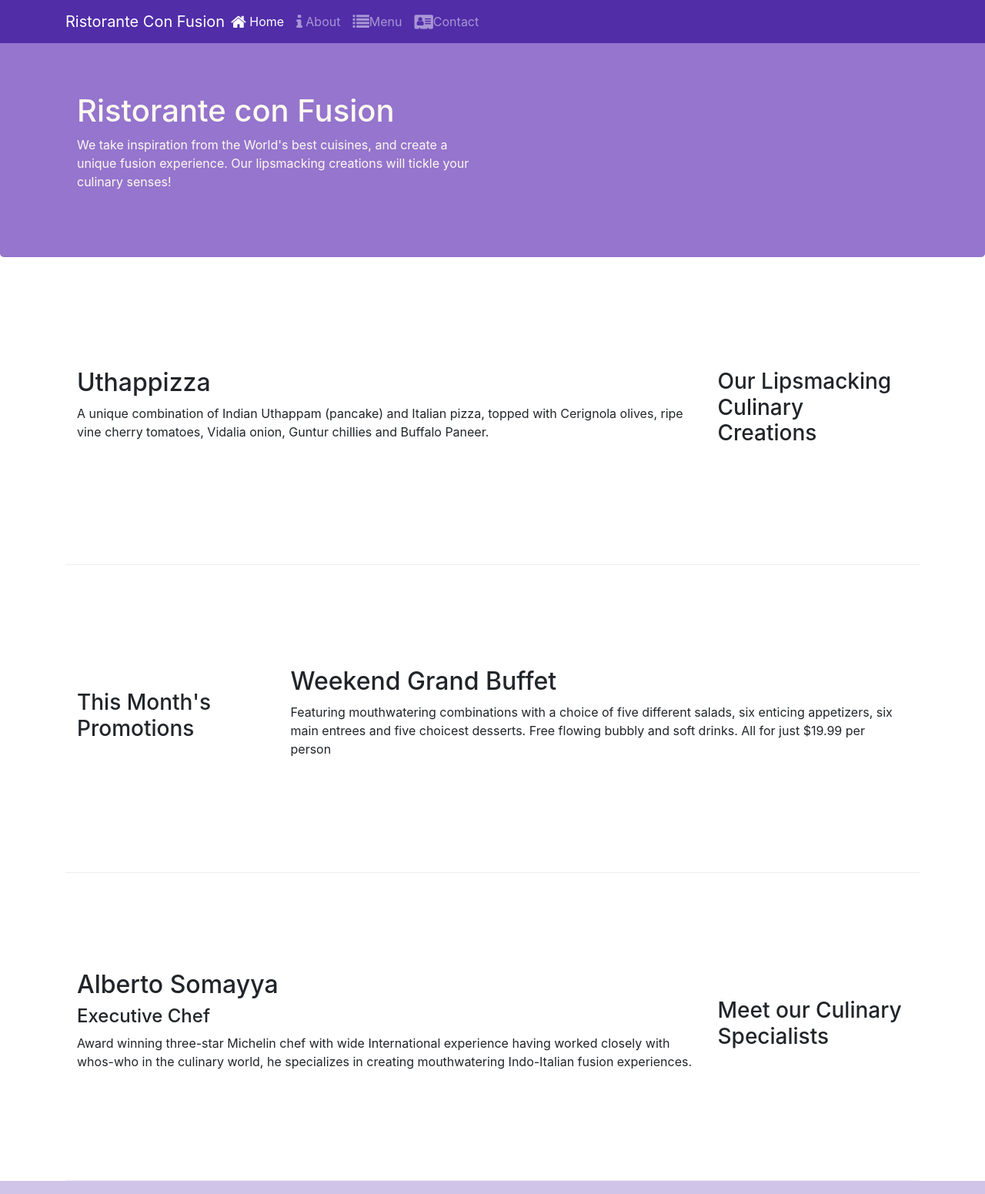
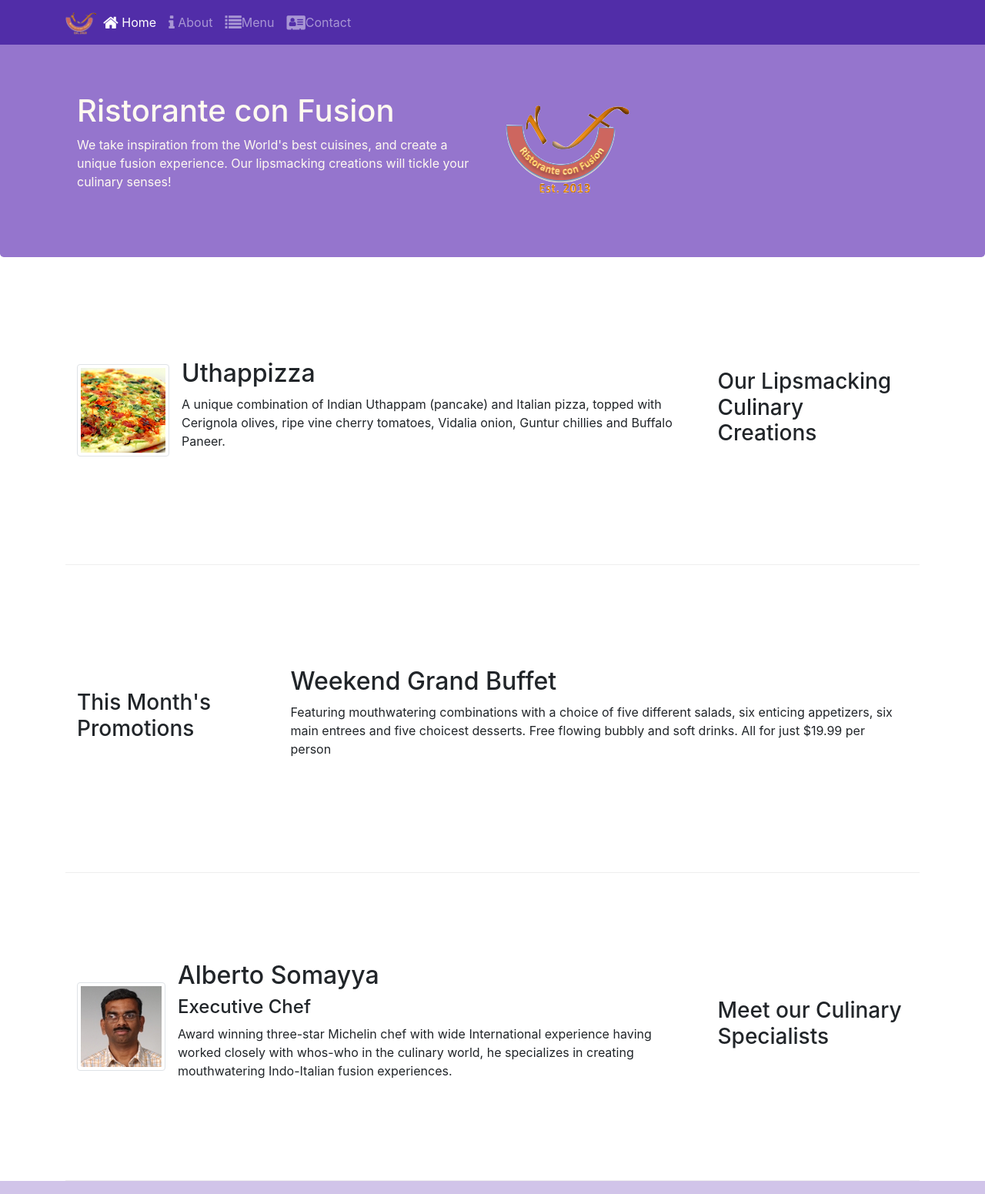
Before and after one commit to ginnyyadav/conFusion, a website: page index.html in a window 1280 px wide. Shown: the top 1551 px of the page at 77% size. Drawn offline with nearby package versions, Linux system fonts and the light colour scheme.

Commit message:
Images and Media

```diff
--- a/index.html
+++ b/index.html
@@ -11,7 +11,7 @@
   <link rel="stylesheet" href="node_modules/bootstrap/dist/css/bootstrap.min.css" />
   <link rel="stylesheet" href="node_modules/font-awesome/css/font-awesome.min.css" />
   <link rel="stylesheet" href="node_modules/bootstrap-social/bootstrap-social.css" />
-  <link rel="stylesheet" href="css/styles.css"/>
+  <link rel="stylesheet" href="css/styles.css" />
   <title>Ristorante Con Fusion</title>
 </head>
 
@@ -21,13 +21,15 @@
       <button class="navbar-toggler" type="button" data-toggle="collapse" data-target="#Navbar">
         <span class="navbar-toggler-icon"></span>
       </button>
-      <a class="navbar-brand mr-auto" href="#">Ristorante Con Fusion</a>
+      <a class="navbar-brand mr-auto" href="#"><img src="img/logo.png" height="30" width="41"></a>
       <div class="collapse navbar-collapse" id="Navbar">
         <ul class="navbar-nav mr-auto">
           <li class="nav-item active"><a class="nav-link" href="#"><span class="fa fa-home fa-lg"></span> Home</a></li>
-          <li class="nav-item"><a class="nav-link" href="aboutus.html"><span class="fa fa-info fa-lg"></span> About</a></li>
+          <li class="nav-item"><a class="nav-link" href="aboutus.html"><span class="fa fa-info fa-lg"></span> About</a>
+          </li>
           <li class="nav-item"><a class="nav-link" href="#"><span class="fa fa-list fa-lg"></span>Menu</a></li>
-          <li class="nav-item"><a class="nav-link" href="contactus.html"><span class="fa fa-address-card fa-lg"></span>Contact</a></li>
+          <li class="nav-item"><a class="nav-link" href="contactus.html"><span
+                class="fa fa-address-card fa-lg"></span>Contact</a></li>
         </ul>
       </div>
     </div>
@@ -44,8 +46,8 @@
             your culinary senses!
           </p>
         </div>
-        <div class="col-12 col-sm">
-
+        <div class="col-12 col-sm-6 align-self-center">
+          <img src="img/logo.png" class="img-fluid">
         </div>
       </div>
     </div>
@@ -57,12 +59,17 @@
         <h3>Our Lipsmacking Culinary Creations</h3>
       </div>
       <div class="col col-sm order-sm-first col-md">
-        <h2>Uthappizza</h2>
+        <div class="media">
+          <img class="d-flex mr-3 img-thumbnail align-self-center" src="img/uthappizza.png" alt="uthappizza">
+          <div class="media-body">
+            <h2 class="mt-0">Uthappizza</h2>
             <p>
               A unique combination of Indian Uthappam (pancake) and Italian pizza,
               topped with Cerignola olives, ripe vine cherry tomatoes, Vidalia
               onion, Guntur chillies and Buffalo Paneer.
             </p>
+          </div>
+        </div>
       </div>
     </div>
 
@@ -86,7 +93,11 @@
         <h3>Meet our Culinary Specialists</h3>
       </div>
       <div class="col col-sm order-sm-first col-md">
-        <h2>Alberto Somayya</h2>
+        <div class="media">
+          <img class="d-flex mr-3 align-self-center img-thumbnail"
+          src="img/alberto.png" alt="Alberto">
+          <div class="media-body">
+        <h2 class="mt-0">Alberto Somayya</h2>
         <h4>Executive Chef</h4>
         <p>
           Award winning three-star Michelin chef with wide International
@@ -94,6 +105,8 @@
           world, he specializes in creating mouthwatering Indo-Italian fusion
           experiences.
         </p>
+      </div>
+      </div>
       </div>
     </div>
   </div>
@@ -124,8 +137,10 @@
         <div class="col-12 col-sm-4 align-self-center">
           <div class="text-center">
             <a class="btn btn-social-icon btn-google" href="http://google.com/+"><i class="fa fa-google-plus"></i></a>
-            <a class="btn btn-social-icon btn-facebook" href="http://www.facebook.com/profile.php?id="><i class="fa fa-facebook"></i></a>
-            <a class="btn btn-social-icon btn-linkedin" href="http://www.linkedin.com/in/"><i class="fa fa-linkedin"></i></a>
+            <a class="btn btn-social-icon btn-facebook" href="http://www.facebook.com/profile.php?id="><i
+                class="fa fa-facebook"></i></a>
+            <a class="btn btn-social-icon btn-linkedin" href="http://www.linkedin.com/in/"><i
+                class="fa fa-linkedin"></i></a>
             <a class="btn btn-social-icon btn-twitter" href="http://twitter.com/"><i class="fa fa-twitter"></i></a>
             <a class="btn btn-social-icon btn-google" href="http://youtube.com/"><i class="fa fa-youtube"></i></a>
             <a class="btn btn-social-icon" href="mailto:"><i class="fa fa-envelope-o"></i></a>
```
Also changed, not shown: aboutus.html (+5 -2 lines), contactus.html (+3 -3 lines), img/alberto.png (added), img/buffet.png (added), img/logo.png (added), img/uthappizza.png (added), 1 other file. Lines whose indentation alone changed are shown as unchanged.
